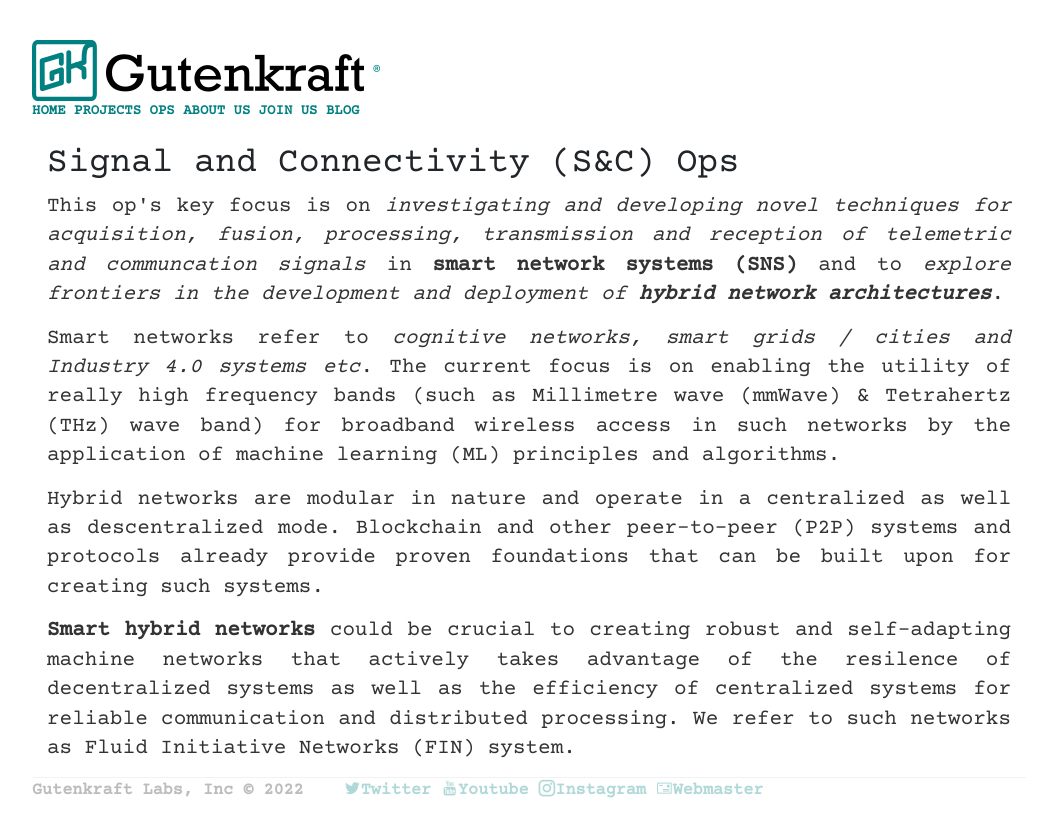
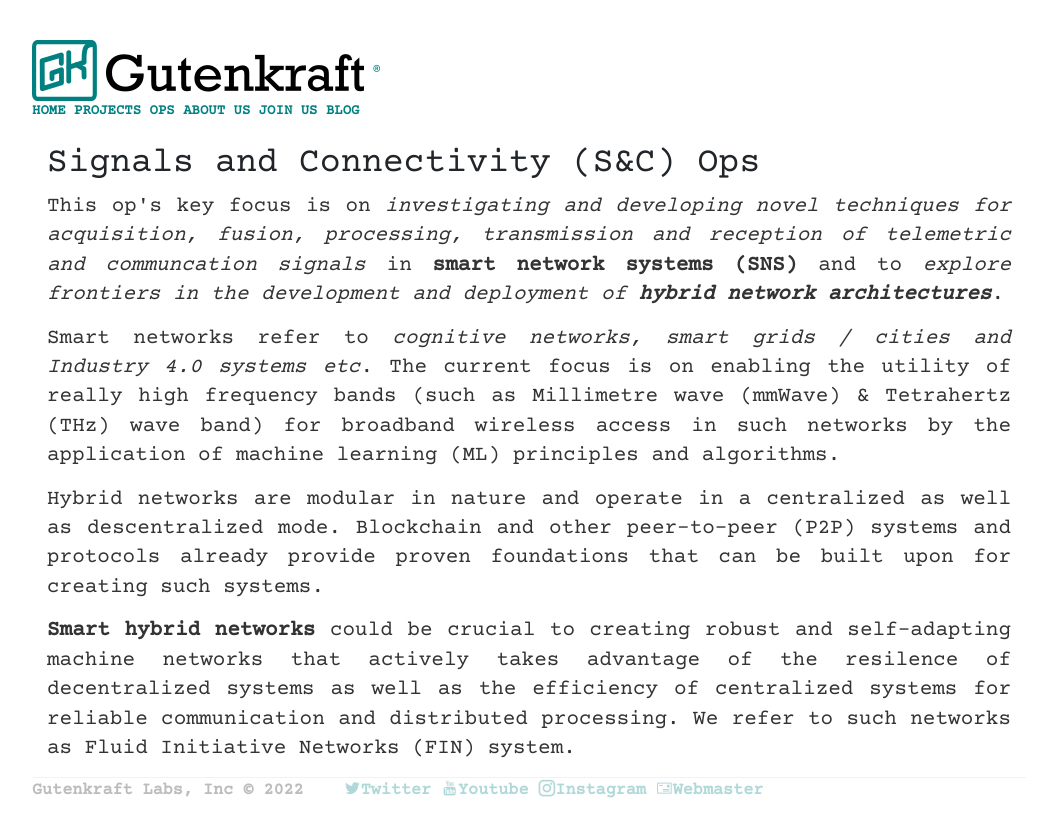
Before and after one commit to oferonmi/datafilik.github.io, a Jekyll site: the page built from ops/snc_op/index.html, in a window 1280 px wide. Shown: the top 837 px of the page, without its empty margins (111-1168 px from the left). Built offline with Jekyll 4.4.1, drawn with Linux system fonts in a browser that asks for light colours; some web fonts are replaced.

Commit message:
content update

```diff
--- a/ops/snc_op/index.html
+++ b/ops/snc_op/index.html
@@ -4,7 +4,7 @@ title: Gutenkraft - S&C Ops
 ---
 <!-- <div class="blurb"> -->
 <div class="container">
-    <h1>Signal and Connectivity (S&C) Ops</h1>
+    <h1>Signals and Connectivity (S&C) Ops</h1>
     <p align="justify">
         This op's key focus is on <em>investigating and developing novel techniques for acquisition, fusion, processing, transmission and reception of telemetric and communcation signals</em> in <b>smart network systems (SNS)</b> and to <em> explore frontiers in the development and deployment of <b>hybrid network architectures</b></em>.
     </p>
```
